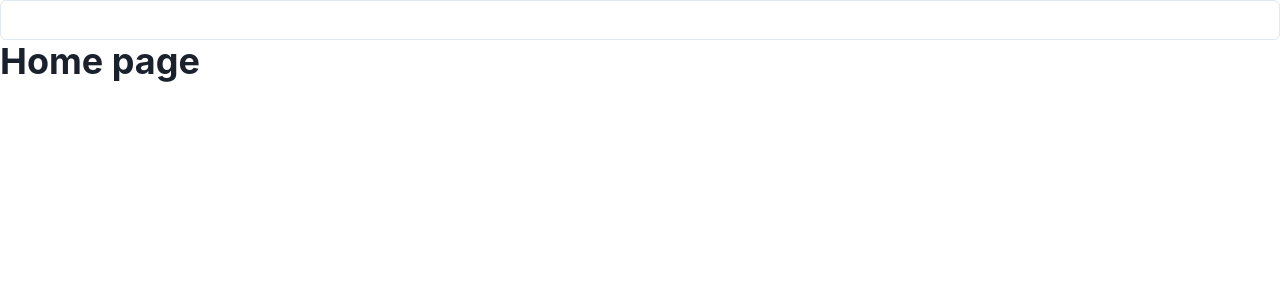
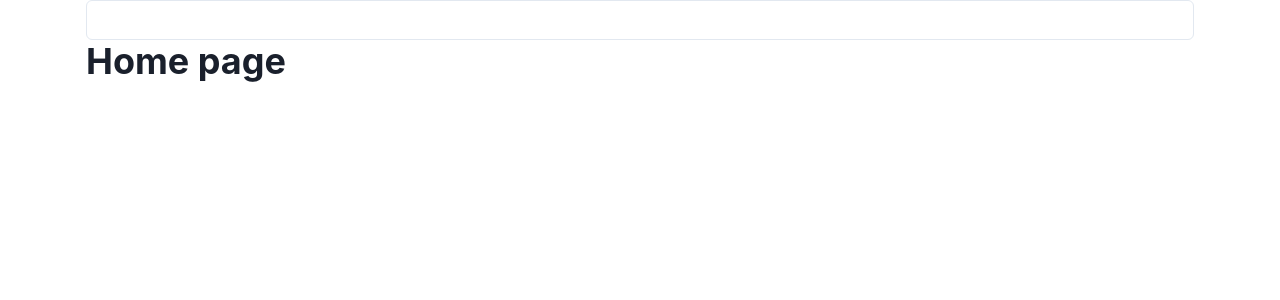
Before and after one commit to pvlvstepan/movie-lister, a React (Create React App) app: page / in a window 1280 px wide. Shown: the top 300 px of the page. Built offline with nearby package versions, Linux system fonts and the light colour scheme.

Commit message:
Add container

```diff
--- a/src/App.js
+++ b/src/App.js
@@ -1,5 +1,5 @@
+import { Container } from "@chakra-ui/react";
 import { BrowserRouter, Route, Switch } from "react-router-dom";
-import useAPIrequest from "./adapters/useAPIrequest";
 import Navbar from "./components/Navbar";
 import Home from "./pages/Home";
 import Movie from "./pages/Movie";
@@ -7,6 +7,13 @@ import Movie from "./pages/Movie";
 const App = () => {
 
   return (
+    <Container maxW={{
+      xs: 'full',
+      md: '720px',
+      lg: '960px',
+      xl: '1140px',
+      xxl: '1320px'
+    }}>
       <BrowserRouter>
         <Navbar />
         <Switch>
@@ -14,6 +21,7 @@ const App = () => {
           <Route path='/movie' component={Movie} />
         </Switch>
       </BrowserRouter>
+    </Container>
   );
 
 };
--- a/src/index.js
+++ b/src/index.js
@@ -1,11 +1,13 @@
 import React from 'react';
 import ReactDOM from 'react-dom';
-import { ChakraProvider } from "@chakra-ui/react";
+import { ChakraProvider, ColorModeScript } from "@chakra-ui/react";
+import theme from './theme';
 import App from './App';
 
 ReactDOM.render(
   <React.StrictMode>
-    <ChakraProvider>
+    <ChakraProvider resetCSS={true} theme={theme}>
+      <ColorModeScript initialColorMode={theme.config.initialColorMode} />
       <App />
     </ChakraProvider>
   </React.StrictMode>,
--- /dev/null
+++ b/src/theme/breakpoints.js
@@ -0,0 +1,15 @@
+import { createBreakpoints } from "@chakra-ui/theme-tools";
+
+const breakpoints = createBreakpoints(
+    {
+        base: 0,
+        xs: '367px',
+        sm: '576px',
+        md: '768px',
+        lg: '992px',
+        xl: '1200px',
+        xxl: '1400px',
+    }
+);
+
+export default breakpoints;
--- /dev/null
+++ b/src/theme/index.js
@@ -0,0 +1,15 @@
+import { extendTheme } from '@chakra-ui/react';
+
+import breakpoints from './breakpoints';
+
+const config = {
+    initialColorMode: 'dark',
+    useSystemColorMode: true
+};
+
+const overrides = extendTheme({
+    config,
+    breakpoints
+});
+
+export default overrides;
```
Lines whose indentation alone changed are shown as unchanged.
